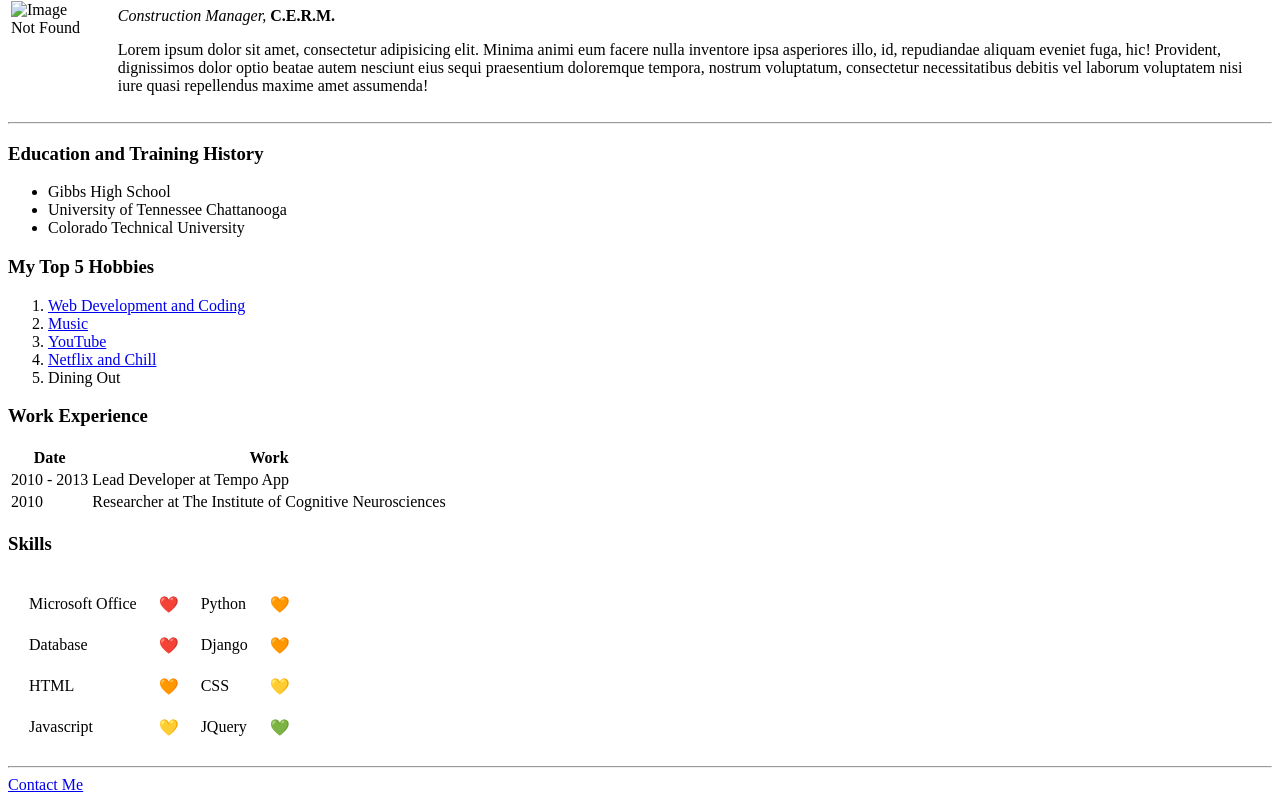
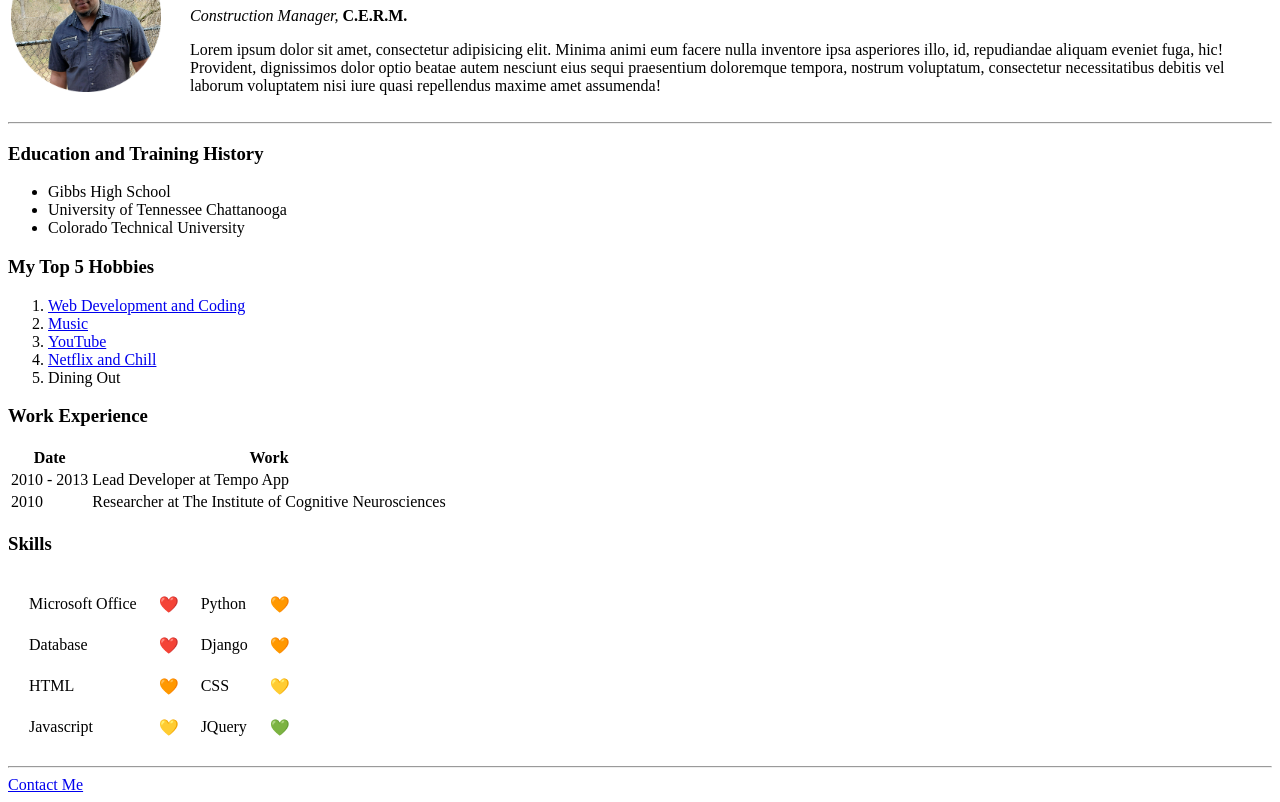
Before and after one commit to Jermeign/cv, a plain HTML site: page index.html in a window 1280 px wide. Shown: the part 84-886 px from the top of the page. Drawn offline with Linux system fonts and the light colour scheme.

Commit message:
Updated Image Source

```diff
--- a/index.html
+++ b/index.html
@@ -11,7 +11,7 @@
 <body>
   <table>
     <tr>
-      <td><img src="jb_pic_20-0325_final.png" alt="Image Not Found" height="150" width="150"></td>
+      <td><img src="images/jb_pic_20-0325_final.png" alt="Image Not Found" height="150" width="150"></td>
       <td>
         <h1 style="margin-left:25px">Jermaine Buffington</h1>
         <p style="margin-left: 25px"><em>Construction Manager, </em><strong>C.E.R.M.</strong></p>
```
